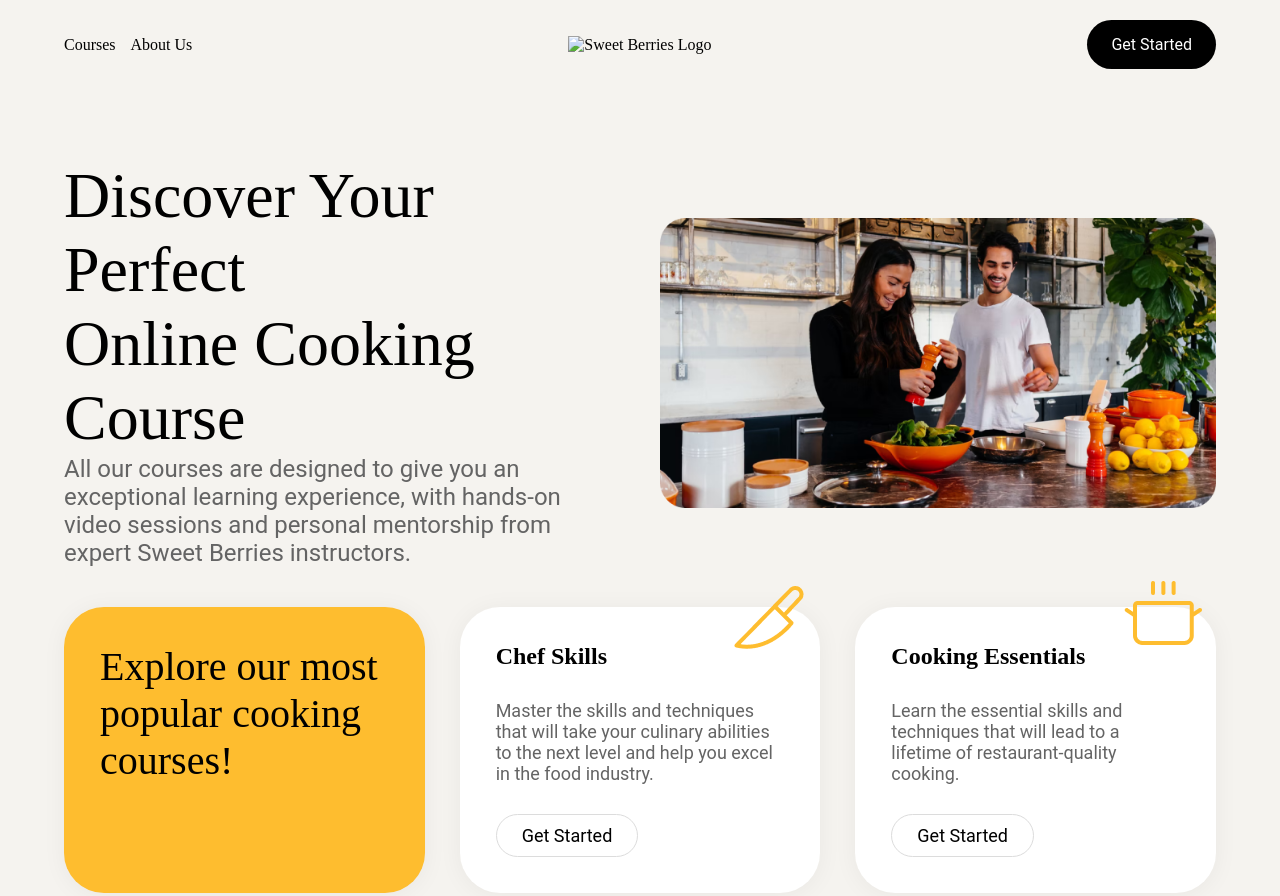
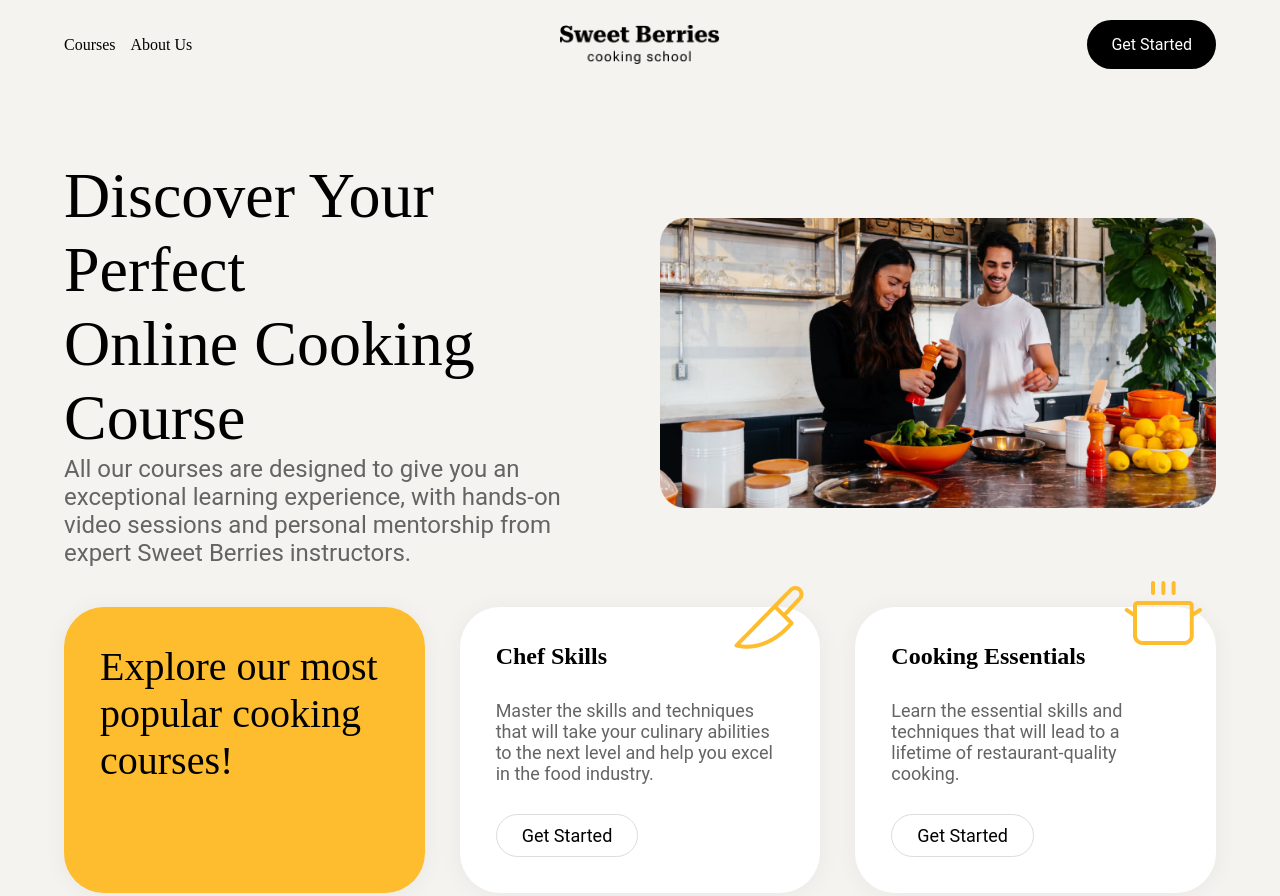
Before and after one commit to hannahjkrause/main, a plain HTML site: page sweet-berries/index.html in a window 1280 px wide. Shown: the top 896 px of the page. Drawn offline with Linux system fonts and the light colour scheme; the site is published under a folder, as on GitHub Pages, so addresses that start at the root find nothing.

Commit message:
SweetBerries
moved all sweet-berries project into a specific project folder folder

```diff
--- a/index.html
+++ b/sweet-berries/index.html
@@ -23,7 +23,7 @@
             <li><a  class="nav-link" href="#">About Us</a></li>
           </ul>
         </nav>
-        <img src="/assets/sweet-berries-logo.png" alt="Sweet Berries Logo" />
+        <img src="assets/sweet-berries-logo.png" alt="Sweet Berries Logo" />
         <button class="header-button">Get Started</button>
         <img class= "hamburger" src="assets/hamburger-menu.png" alt="">
       </header>
```
Also changed, not shown: sweet-berries/assets/clipboard-text.png (renamed from assets/clipboard-text.png), sweet-berries/assets/cooking-pot.png (renamed from assets/cooking-pot.png), sweet-berries/assets/hamburger-menu.png (renamed from assets/hamburger-menu.png), sweet-berries/assets/hamburger.png (renamed from assets/hamburger.png), sweet-berries/assets/knife.png (renamed from assets/knife.png), sweet-berries/assets/leaf.png (renamed from assets/leaf.png), sweet-berries/assets/sweet-berries-banner.png (renamed from assets/sweet-berries-banner.png), sweet-berries/assets/sweet-berries-logo.png (renamed from assets/sweet-berries-logo.png), sweet-berries/stylesheets/reset.css (renamed from stylesheets/reset.css), sweet-berries/stylesheets/style.css (renamed from stylesheets/style.css).
